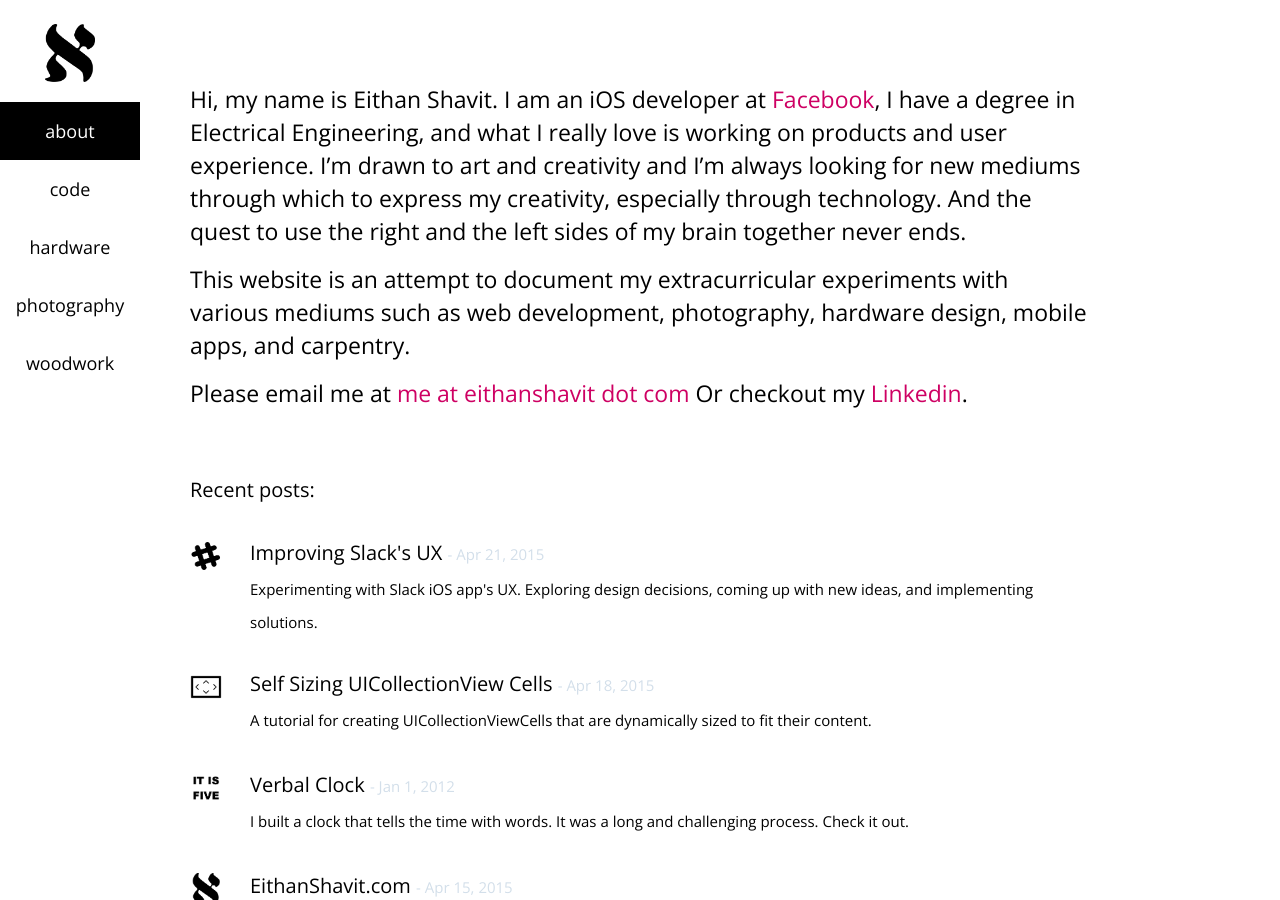
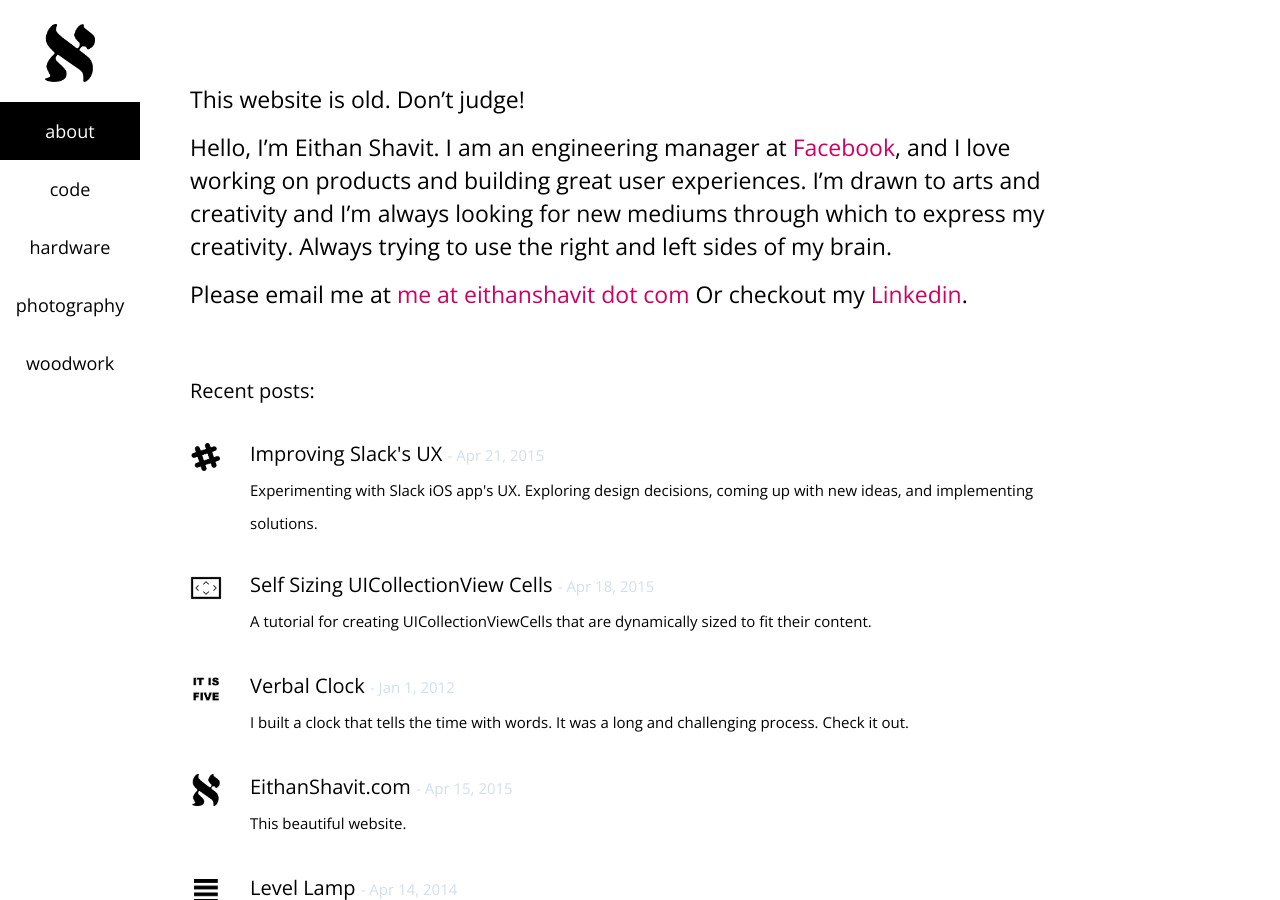
Before and after one commit to eithanshavit/eithanshavit.github.io, a Jekyll site: the page built from about.md, in a window 1280 px wide and 900 px high. Built offline with Jekyll 4.4.1, drawn with Linux system fonts in a browser that asks for light colours.

Commit message:
update to about page

```diff
--- a/about.md
+++ b/about.md
@@ -5,9 +5,9 @@ permalink: /
 priority: 1
 ---
 
-Hi, my name is Eithan Shavit. I am an iOS developer at [Facebook](https://www.facebook.com), I have a degree in Electrical Engineering, and what I really love is working on products and user experience. I'm drawn to art and creativity and I'm always looking for new mediums through which to express my creativity, especially through technology. And the quest to use the right and the left sides of my brain together never ends.
+This website is old. Don't judge!
 
-This website is an attempt to document my extracurricular experiments with various mediums such as web development, photography, hardware design, mobile apps, and carpentry.
+Hello, I'm Eithan Shavit. I am an engineering manager at [Facebook](https://www.facebook.com), and I love working on products and building great user experiences. I'm drawn to arts and creativity and I'm always looking for new mediums through which to express my creativity. Always trying to use the right and left sides of my brain.
 
 Please email me at *me at eithanshavit dot com*
 Or checkout my [Linkedin](https://www.linkedin.com/pub/eithan-shavit/2a/773/242).
```
